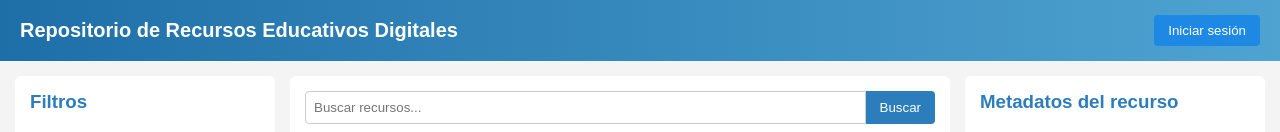
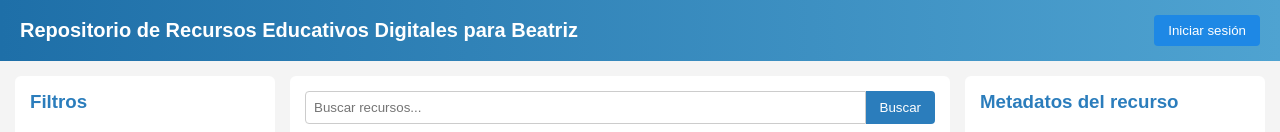
Before and after one commit to ingluisfernandocruz/futbol, a plain HTML site: page index.html in a window 1280 px wide. Shown: the top 132 px of the page. Drawn offline with Linux system fonts and the light colour scheme.

Commit message:
Update index.html

```diff
--- a/index.html
+++ b/index.html
@@ -163,7 +163,7 @@
 <body>
 
 <header>
-  <h1>Repositorio de Recursos Educativos Digitales</h1>
+  <h1>Repositorio de Recursos Educativos Digitales para Beatriz</h1>
   <button>Iniciar sesión</button>
 </header>
 
```
